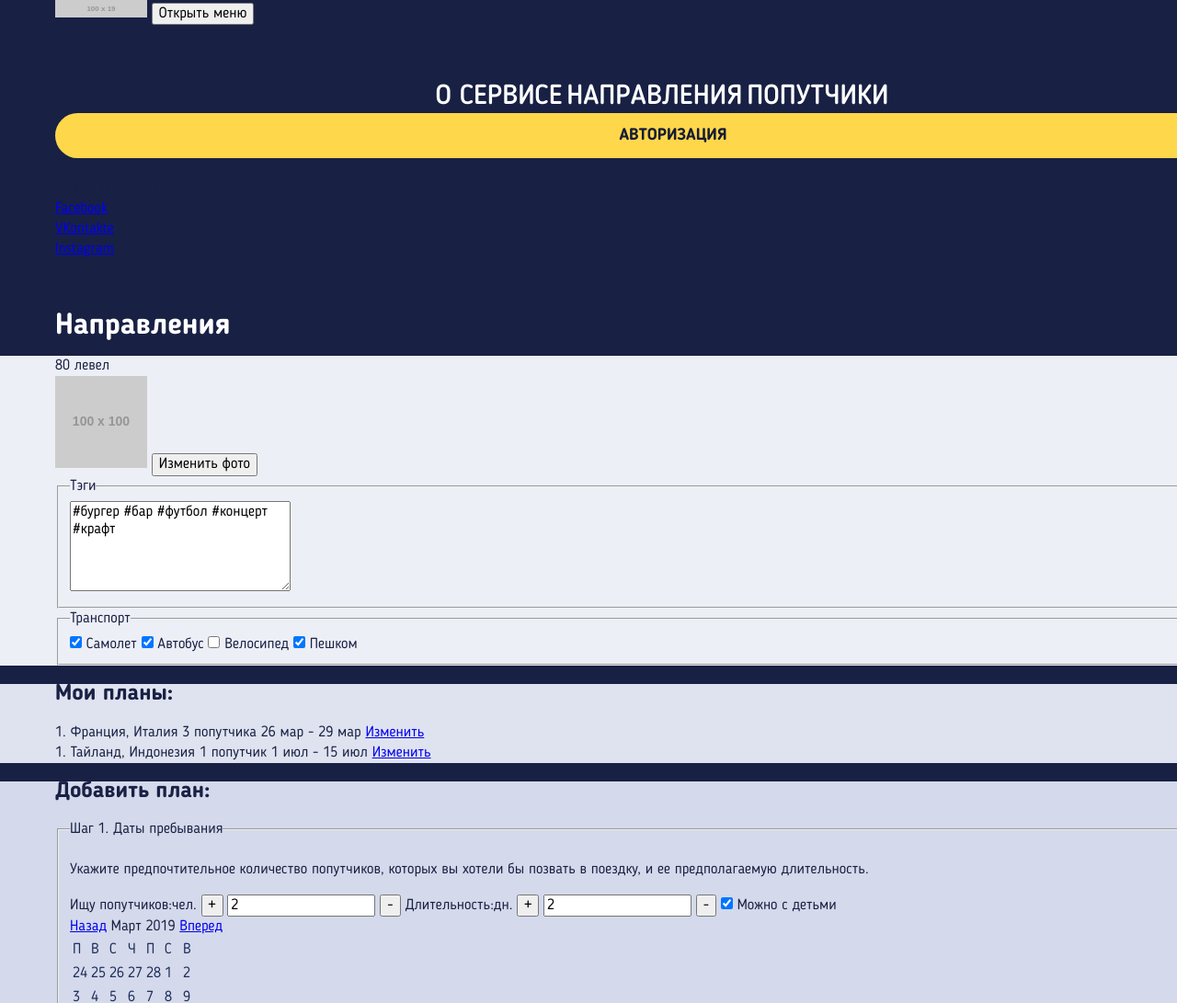
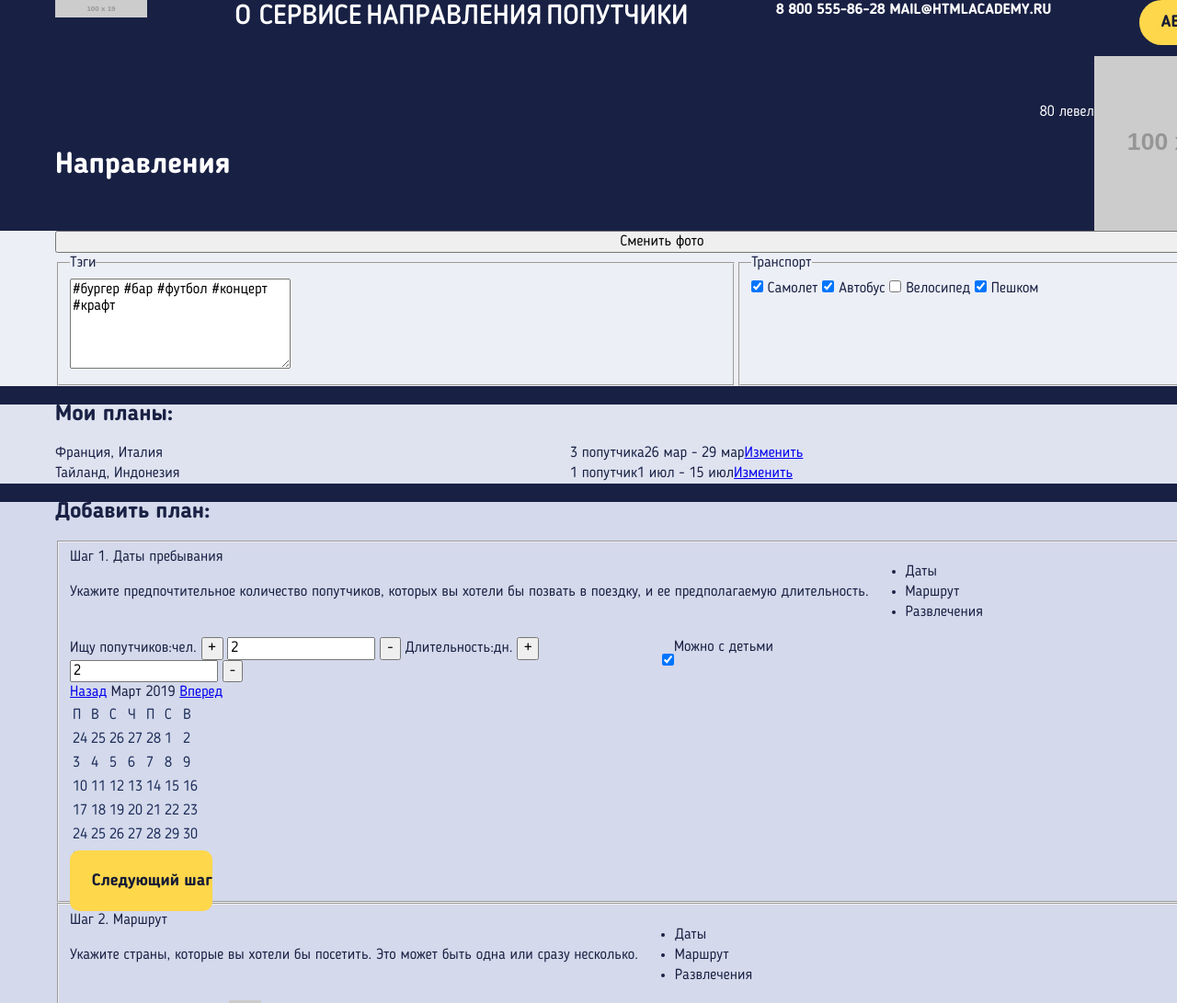
Before and after one commit to Marinarty/87903-pognali-17, a plain HTML site: page source/form.html in a window 1280 px wide. Shown: the top 1091 px of the page at 92% size. Drawn offline with nearby package versions, Linux system fonts and the light colour scheme; files that its build step writes are made by us from their sources; placeholder pictures from the web are drawn by us; files whose address does not match are found by name.

Commit message:
сделана адаптивная сетка всех страниц

```diff
--- a/source/form.html
+++ b/source/form.html
@@ -11,35 +11,28 @@
 
 <body>
   <header class="header">
-        <div class="container">
+    <div class="header__container container">
     <a class="header__logo"><img class="header__logo-image" src="http://placehold.it/100x19" width="100" height="19" alt="«Погнали?» - поиск попутчиков для путешествий"></a>
-        <button class="header__menu-buttom" type="button">Открыть меню</button>
-      </div>
-        <nav class="nav">
-            <div class="container nav__container">
+    <button class="header__menu-btn" type="button">Меню</button>
+    <nav class="header__nav nav">
       <ul class="nav__item site-list">
         <li class="site-list__item">
-              <a href="index.html" class="site-list__link">О сервисе</a>
+          <a href="#" class="site-list__link">О сервисе</a>
         </li>
         <li class="site-list__item">
-              <a class="site-list__link">Направления</a>
+          <a href="form.html" class="site-list__link">Направления</a>
         </li>
         <li class="site-list__item">
           <a href="catalog.html" class="site-list__link">Попутчики</a>
         </li>
       </ul>
-          <ul class="nav__item user-block">
-            <li class="user-block__item">
-              <a class="user-block__login button button--rounded" href="login.html">Авторизация</a>
-            </li>
-            <li class="user-block__item">
-              <a class="user-block__tel" href="tel:88005558628">8 800 555-86-28</a>
-            </li>
-            <li class="user-block__item">
-              <a class="user-block__email" href="mailto:mail@htmlacademy.ru">mail@htmlacademy.ru</a>
-            </li>
-          </ul>
-          <ul class="nav__item social social__list">
+    </nav>
+        <a class="header__login-btn button button--rounded" href="login.html">Авторизация</a>
+      <div class="header__contacts contacts contacts--header">
+          <a class="contacts__tel" href="tel:88005558628">8 800 555-86-28</a>
+          <a class="contacts__email" href="mailto:mail@htmlacademy.ru">mail@htmlacademy.ru</a>
+      </div>
+      <ul class="header__social-links social">
         <li class="social__item">
           <a class="social__link social__link--facebook" href="#">Facebook</a>
         </li>
@@ -51,20 +44,19 @@
         </li>
       </ul>
     </div>
-        </nav>
+    <div class="header-wrapper container">
+      <h1 class="header__title">Направления</h1>
+    </div>
   </header>
   <main class="main-page">
-      <div class="container">
-    <h1 class="title">Направления</h1>
-      </div>
     <div class="user-info">
-      <div class="container">
+      <div class="container user-info__container">
       <div class="user-info__level level">
         <span class="level__number">80</span>
         <span class="level__text">левел</span>
       </div>
       <img src="http://placehold.it/100x100" width="100" height="100" alt="Петя Демин" class="user-info__photo">
-      <button class="user-info__change-photo">Изменить фото</button>
+      <button class="user-info__change-photo">Сменить фото</button>
       <fieldset class="user-info__hashtags">
         <legend class="user-info__tags">Тэги</legend>
         <textarea name="tags" id="tags" cols="30" rows="5">#бургер #бар #футбол #концерт #крафт</textarea>
@@ -86,13 +78,13 @@
       <div class="container user-plans__container">
         <h2 class="user-plans__title">Мои планы:</h2>
         <div class="user-plans__item">
-          <span class="user-plans__destinations">1. Франция, Италия</span>
+          <span class="user-plans__destinations">Франция, Италия</span>
           <span class="user-plans__buddies-number">3 попутчика</span>
           <span class="user-plans__dates">26 мар - 29 мар</span>
           <a href="#" class="user-plans__change-plan">Изменить</a>
         </div>
         <div class="user-plans__item">
-          <span class="user-plans__destinations">1. Тайланд, Индонезия</span>
+          <span class="user-plans__destinations">Тайланд, Индонезия</span>
           <span class="user-plans__buddies-number">1 попутчик</span>
           <span class="user-plans__dates">1 июл - 15 июл</span>
           <a href="#" class="user-plans__change-plan">Изменить</a>
@@ -104,8 +96,20 @@
         <h2 class="add-plan__title">Добавить план:</h2>
         <form method="post" action="https://htmlacademy.ru/echo" class="add-plan__form">
           <fieldset class="add-plan__step duration" name="step1">
+            <div class="add-plan__intro">
+              <div class="add-plan__intro-wrapper">
             <legend class="add-plan__step-title">Шаг 1. Даты пребывания</legend>
             <p class="add-plan__desc">Укажите предпочтительное количество попутчиков, которых вы хотели бы позвать в поездку, и ее предполагаемую длительность.</p>
+          </div>
+            <ul class="add-plan__steps-list">
+                <li><a href="#step2" class="add-plan__steps-link add-plan__steps-link--active">Даты</a></li>
+                <li><a href="#step3" class="add-plan__steps-link">Маршрут</a></li>
+                <li><a href="#step4" class="add-plan__steps-link">Развлечения</a></li>
+              </ul>
+          </div>
+          <div class="add-plan__buddy-criteria">
+            <div class="add-plan__buddy-numbers">
+
             <span class="duration__buddies">Ищу попутчиков:</span><span class="duration__persons">чел.</span>
             <button class="duration__minus" type="button">+</button>
             <input id='buddies-number' type="number" name="buddies-number" value="2">
@@ -114,8 +118,10 @@
             <button class="duration__minus" type="button">+</button>
             <input id='days-number' type="number" name="days-number" value="2">
             <button class="duration__plus" type="button">-</button>
+          </div>
             <input type="checkbox" id="children" name="children[]" value="с детьми" checked>
             <label tabindex="0" for="children">Можно с детьми</label>
+          </div>
             <div class="calendar">
               <a href="#" class="calendar__pages calendar__pages--back">Назад</a>
               <span class="calendar__date">Март 2019</span>
@@ -186,11 +192,20 @@
                 </tr>
               </table>
             </div>
-            <a href="#step2" class="add-plan__next">Следующий шаг</a>
+            <a href="#step2" class="add-plan__next button">Следующий шаг</a>
           </fieldset>
           <fieldset class="add-plan__step" name="step2">
+              <div class="add-plan__intro">
+                  <div class="add-plan__intro-wrapper">
                 <legend class="add-plan__step-title">Шаг 2. Маршрут</legend>
                 <p class="add-plan__desc">Укажите страны, которые вы хотели бы посетить. Это может быть одна или сразу несколько.</p>
+              </div>
+                <ul class="add-plan__steps-list">
+                    <li><a href="#step2" class="add-plan__steps-link">Даты</a></li>
+                    <li><a href="#step3" class="add-plan__steps-link add-plan__steps-link--active">Маршрут</a></li>
+                    <li><a href="#step4" class="add-plan__steps-link">Развлечения</a></li>
+                  </ul>
+              </div>
             <div class="countries-select">
               <div class="countries-select__item">
                 <select name="country" class="countries-select__choose-country">
@@ -216,13 +231,21 @@
                 <button class="countries-select__add-country">Добавить страну</button>
               </div>
             </div>
-            <a href="#step3" class="add-plan__next">Следующий шаг</a>
+            <a href="#step3" class="add-plan__next button">Следующий шаг</a>
             <a href="#step1" class="add-plan__next add-plan__next--back">Шаг назад</a>
           </fieldset>
           <fieldset class="add-plan__step amusements" name="step3">
+              <div class="add-plan__intro">
+                  <div class="add-plan__intro-wrapper">
                 <legend class="add-plan__step-title">Шаг 3. Развлечения</legend>
-            <p class="add-plan__desc">Наконец, расскажите о своих планах времяпрепровождения. Можно писать в свободной
-              форме и ставить тэги.</p>
+                <p class="add-plan__desc">Наконец, расскажите о своих планах времяпровождения. Можно писать в свободной форме и ставить тэги.</p>
+              </div>
+                <ul class="add-plan__steps-list">
+                    <li><a href="#step2" class="add-plan__steps-link">Даты</a></li>
+                    <li><a href="#step3" class="add-plan__steps-link">Маршрут</a></li>
+                    <li><a href="#step4" class="add-plan__steps-link add-plan__steps-link--active">Развлечения</a></li>
+                  </ul>
+              </div>
             <div class="amusements__item">
               <div class="amusements__wrapper">
                 <p class="amusements__country">Босния и Герцеговина</p>
@@ -238,7 +261,7 @@
               <textarea name="Czech Republic" id="amusements2" cols="30" rows="10">Пить пиво и лазить по старым замкам, насдлаждаться архитектурой и вот это все.</textarea>
             </div>
           </fieldset>
-          <button type="submit" class="add-plan__next add-plan--submit">Отправить</button>
+          <button type="submit" class="add-plan__next add-plan--submit button">Отправить</button>
           <a href="#step2" class="add-plan__next add-plan__next--back">Шаг назад</a>
         </form>
       </div>
@@ -327,6 +350,7 @@
       </ul>
     </div>
   </section>
+  <script src="js/script.js"></script>
 </body>
 
 </html>
--- a/source/less/blocks/add-plan.less
+++ b/source/less/blocks/add-plan.less
@@ -3,3 +3,41 @@
 
   background-color: #d4d9eb;
 }
+
+.add-plan__steps-list {
+  display: none;
+}
+
+.add-plan__steps-link {
+  color: @blue;
+  text-decoration: none;
+  text-transform: upprcase;
+}
+
+@media (min-width: @desktop-width) {
+  .add-plan__steps-list {
+    display: flex;
+    flex-direction: column;
+  }
+
+  .add-plan__buddy-criteria {
+    display: flex;
+    flex-direction: row;
+    flex-wrap: wrap;
+  }
+
+  .add-plan__buddy-numbers {
+    width: 50%;
+  }
+
+  .add-plan__intro {
+    display: flex;
+    flex-direction: row;
+    flex-wrap: wrap;
+  }
+
+  .add-plan__intro-wrapper {
+    display: flex;
+    flex-direction: column;
+  }
+}
--- a/source/less/blocks/header.less
+++ b/source/less/blocks/header.less
@@ -89,4 +89,9 @@
   .header__login-btn {
     order: 2;
   }
+
+  .header__title {
+    margin-top: 120px;
+    margin-bottom: 60px;
+  }
 }
--- a/source/less/blocks/user-info.less
+++ b/source/less/blocks/user-info.less
@@ -3,3 +3,66 @@
 
   background-color: @light-grey;
 }
+
+.user-info__container {
+  display: flex;
+  flex-wrap: wrap;
+}
+
+.user-info__change-photo {
+  width: 100%;
+}
+
+@media (min-width: @tablet-width) {
+  .user-info__change-photo {
+    order: 4;
+  }
+
+  .user-info__level {
+    order: 1;
+  }
+
+  .user-info__photo {
+    order: 3;
+  }
+
+  .user-info__hashtags {
+    order: 5;
+  }
+
+  .user-info__transports {
+    order: 2;
+  }
+}
+
+@media (min-width: @desktop-width) {
+  .user-info__change-photo {
+    width: 100%;
+    order: 3;
+  }
+
+  .user-info__level {
+    margin-left: auto;
+    margin-top: -140px;
+    order: 1;
+
+    color: @white;
+  }
+
+  .user-info__photo {
+    width: 190px;
+    height: 190px;
+    margin-top: -190px;
+    order: 2;
+  }
+
+  .user-info__hashtags {
+    order: 4;
+    flex-grow: 2;
+  }
+
+  .user-info__transports {
+    order: 5;
+    flex-grow: 1;
+  }
+}
--- a/source/less/blocks/user-plans.less
+++ b/source/less/blocks/user-plans.less
@@ -3,3 +3,25 @@
 
   background-color: #dfe3f0;
 }
+
+.user-plans__item {
+  display: flex;
+  flex-direction: column;
+}
+
+@media (min-width: @tablet-width) {
+  .user-plans__item {
+    flex-direction: row;
+    flex-wrap: wrap;
+  }
+
+  .user-plans__destinations {
+    width: 100%;
+  }
+}
+
+@media (min-width: @desktop-width) {
+  .user-plans__destinations {
+    width: 560px;
+  }
+}
```
Also changed, not shown: source/catalog.html (+2 -0 lines), source/index.html (+4 -1 lines), source/less/blocks/destinations.less (+15 -0 lines). Lines whose indentation alone changed are shown as unchanged.
